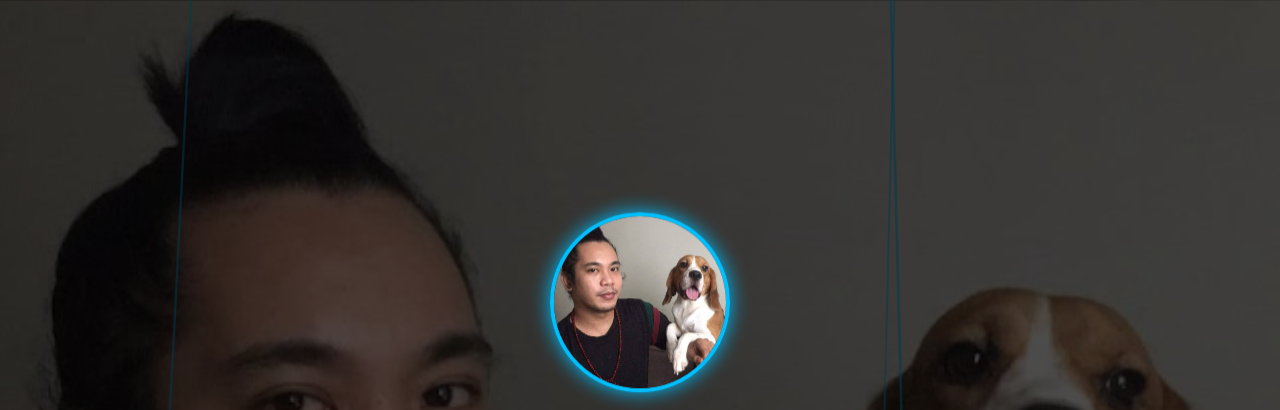
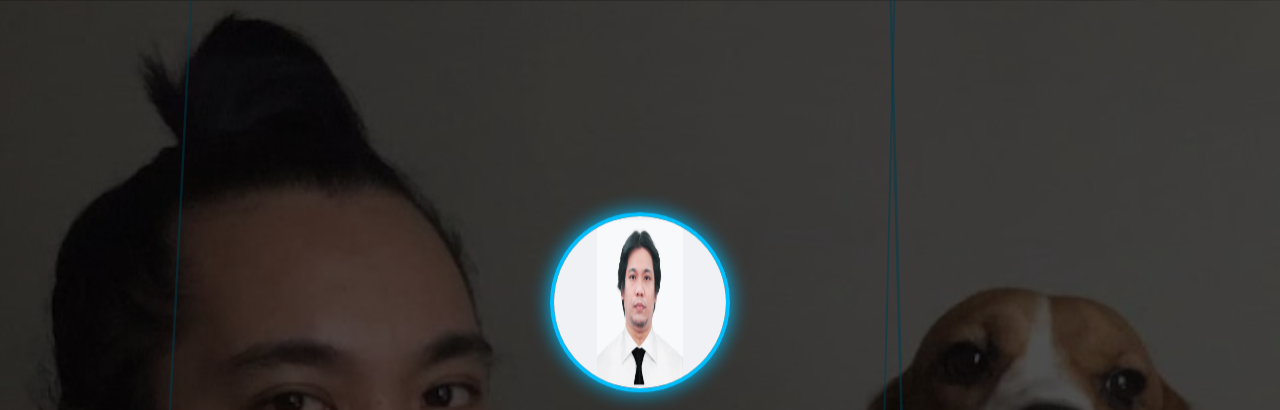
Before and after one commit to Nicklomeda/romnick-website, a plain HTML site: page index.html in a window 1280 px wide. Shown: the top 410 px of the page. Drawn offline with nearby package versions, Linux system fonts and the light colour scheme.

Commit message:
Update index.html

```diff
--- a/index.html
+++ b/index.html
@@ -129,7 +129,7 @@
 </audio>
 
   <header>
-    <img src="FB_IMG_1629670074325.jpg" alt="Romnick">
+    <img src="2x2 pic.png" alt="Romnick">
     <h1>Romnick Lomeda</h1>
     <div id="typed-text"></div>
     <a class="button" href="RomnickHK.pdf" download>📄 Download Resume</a>
```
